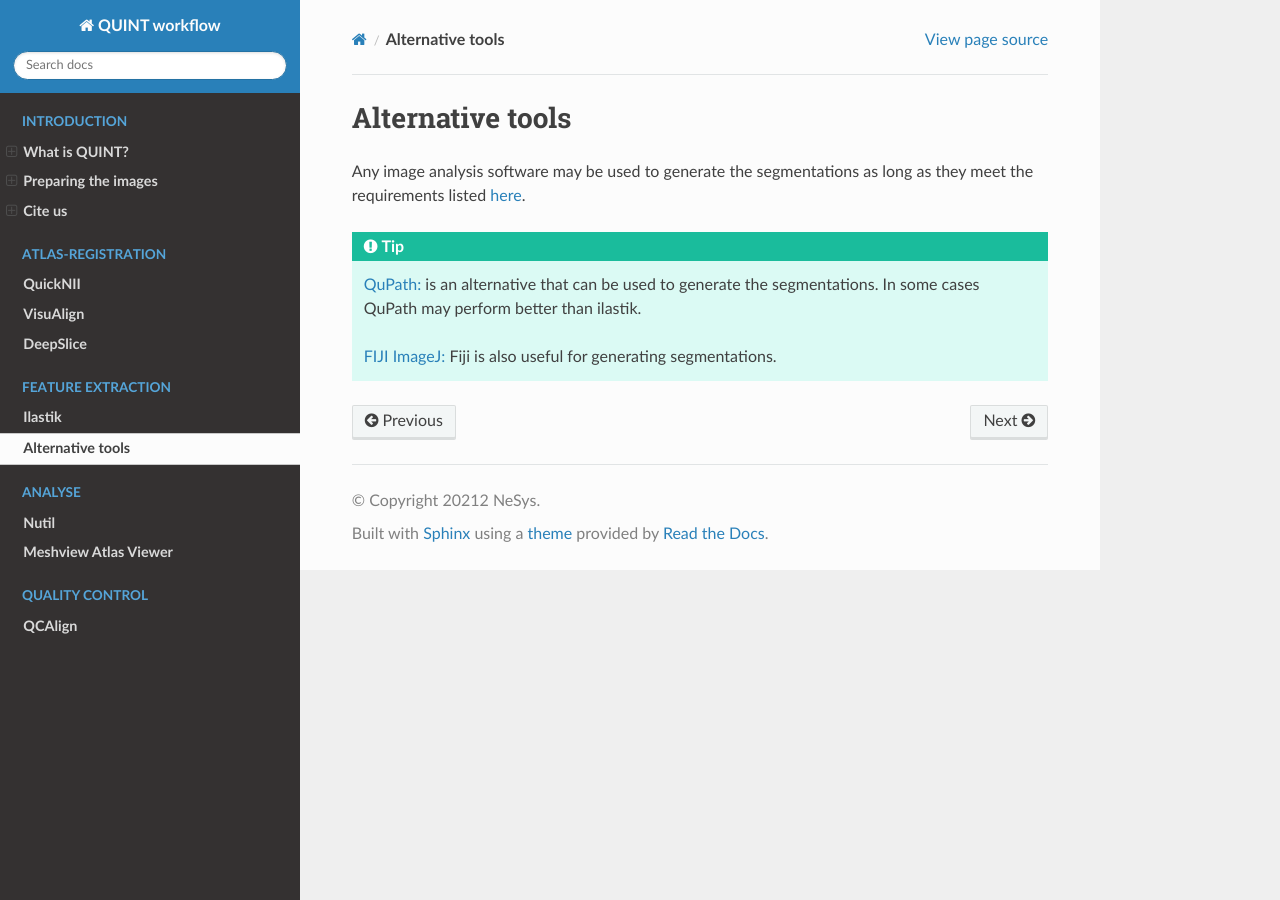
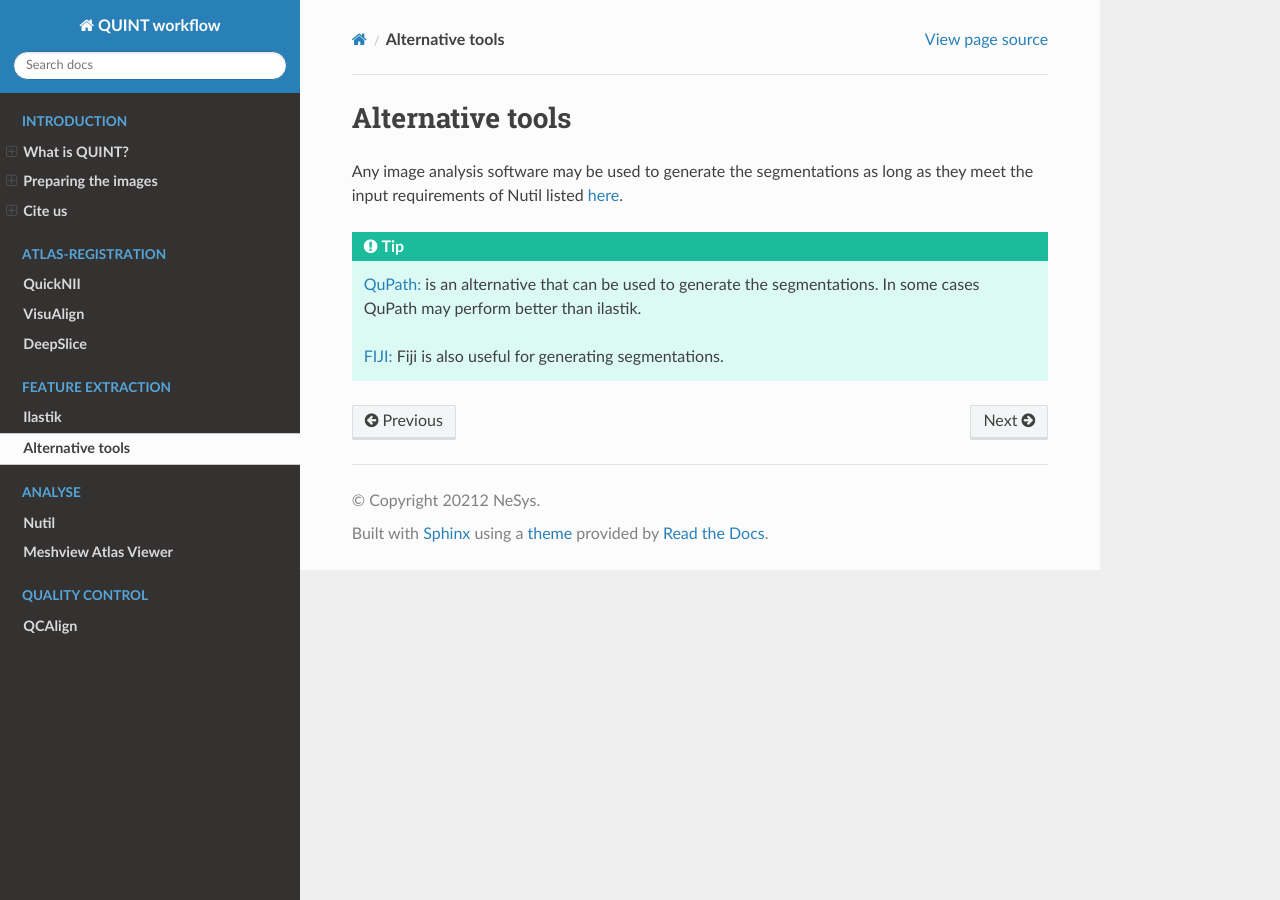
Before and after one commit to Neural-Systems-at-UIO/QUINT_workflow, a Sphinx documentation site: the page built from docs/AlternativeSeg.rst, in a window 1280 px wide. Built offline with Sphinx 7.4.7 and the Read the Docs theme 2.0.0, drawn with Linux system fonts in a browser that asks for light colours.

Commit message:
Update AlternativeSeg.rst

```diff
--- a/docs/AlternativeSeg.rst
+++ b/docs/AlternativeSeg.rst
@@ -1,10 +1,10 @@
 **Alternative tools**
 -----------------------
 
-Any image analysis software may be used to generate the segmentations as long as they meet the requirements listed `here <https://nutil.readthedocs.io/en/latest/QuantifierInput.html#preparing-the-segmentations>`_.
+Any image analysis software may be used to generate the segmentations as long as they meet the input requirements of Nutil listed `here <https://nutil.readthedocs.io/en/latest/QuantifierInput.html#preparing-the-segmentations>`_.
 
 .. tip::
 
     `QuPath: <https://qupath.github.io/QuPath>`_ is an alternative that can be used to generate the segmentations. In some cases QuPath may perform better than ilastik.
 
-    `FIJI ImageJ: <https://imagej.net/software/fiji/>`_ Fiji is also useful for generating segmentations.
+    `FIJI: <https://imagej.net/software/fiji/>`_ Fiji is also useful for generating segmentations.
```
